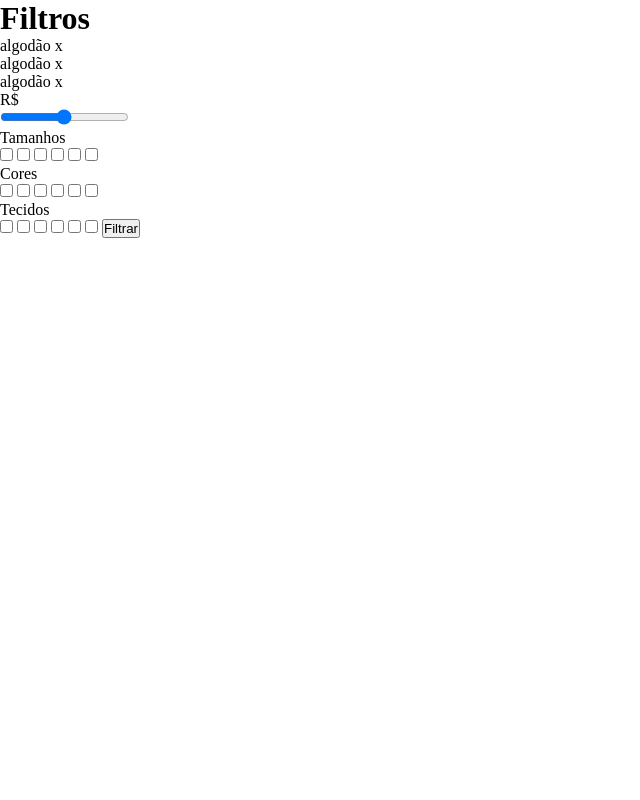
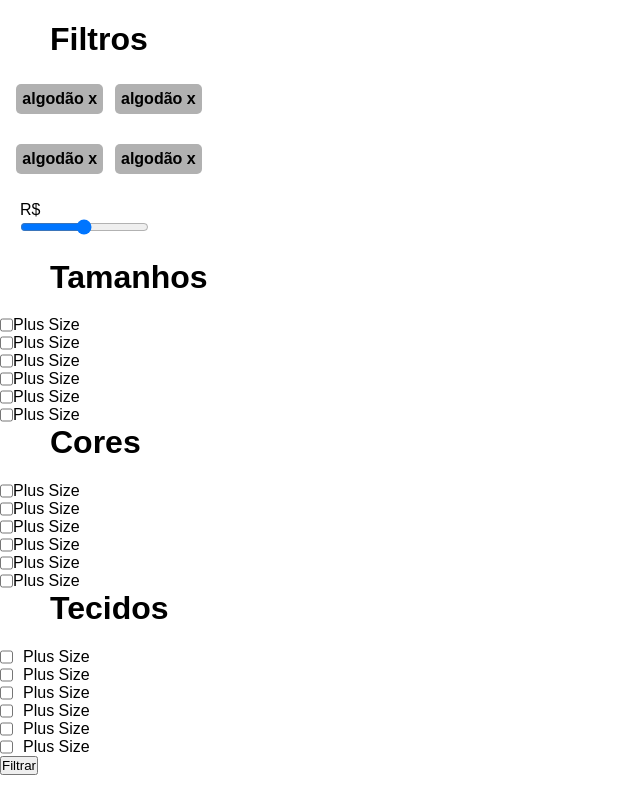
Before and after one commit to DevRafaelLucas/Project_WebsiteStore, a plain HTML site: page assets/index.html in a window 1280 px wide. Shown: the whole page, without its empty margins (0-640 px from the left). Drawn offline with Linux system fonts and the light colour scheme.

Commit message:
Add files via upload

```diff
--- a/assets/index.html
+++ b/assets/index.html
@@ -13,42 +13,128 @@
 <body>
     <div class="filtro">
 
-        <h1>Filtros</h1>
+        <h1 class="tituloFiltros">Filtros</h1>
 
-        <p>algodão x</p>
-        <p>algodão x</p>
-        <p>algodão x</p>
+        <div class="conjuntoFiltroAlgodao">
 
-        <p>R$</p>
-        <input type="range" min="1" max="100" value="50">
+            <div class="conjunto1filtroAlgodao">
+                <p id="filtroAlgodao">algodão x</p>
+                <p id="filtroAlgodao">algodão x</p>
+            </div>
+            <br>
+            <div class="conjunto2filtroAlgodao">
+                <p id="filtroAlgodao">algodão x</p>
+                <p id="filtroAlgodao">algodão x</p>
+            </div>
 
-        <p>Tamanhos</p>
-        <input type="checkbox" name="" id="">
-        <input type="checkbox" name="" id="">
-        <input type="checkbox" name="" id="">
-        <input type="checkbox" name="" id="">
-        <input type="checkbox" name="" id="">
-        <input type="checkbox" name="" id="">
+        </div>
 
-        <p>Cores</p>
-        <input type="checkbox" name="" id="">
-        <input type="checkbox" name="" id="">
-        <input type="checkbox" name="" id="">
-        <input type="checkbox" name="" id="">
-        <input type="checkbox" name="" id="">
-        <input type="checkbox" name="" id="">
+        <div class="barraDeDinheiro">
+            <p>R$</p>
+            <input type="range" min="1" max="100" value="50">
+        </div>
 
-        <p>Tecidos</p>
-        <input type="checkbox" name="" id="">
-        <input type="checkbox" name="" id="">
-        <input type="checkbox" name="" id="">
-        <input type="checkbox" name="" id="">
-        <input type="checkbox" name="" id="">
-        <input type="checkbox" name="" id="">
+        <div class="selecaoTipoCamisa">
 
-        <button>Filtrar</button>
+            <div class="filtroTamanho">
 
-    </div>
+                <h1 class="tituloFiltroTamanho">Tamanhos</h1>
+
+                <div id="selecaoPlusSize">
+                    <input type="checkbox" name="caixaDeSelecao1" id="caixaDeSelecao1">
+                    <p>Plus Size</p>
+                </div>
+
+                <div id="selecaoPlusSize">
+                    <input type="checkbox" name="caixaDeSelecao2" id="caixaDeSelecao2">
+                    <p>Plus Size</p>
+                </div>
+
+                <div id="selecaoPlusSize">
+                    <input type="checkbox" name="caixaDeSelecao3" id="caixaDeSelecao3">
+                    <p>Plus Size</p>
+                </div>
+
+                <div id="selecaoPlusSize">
+                    <input type="checkbox" name="caixaDeSelecao4" id="caixaDeSelecao4">
+                    <p>Plus Size</p>
+                </div>
+
+                <div id="selecaoPlusSize">
+                    <input type="checkbox" name="caixaDeSelecao5" id="caixaDeSelecao5">
+                    <p>Plus Size</p>
+                </div>
+
+                <div id="selecaoPlusSize">
+                    <input type="checkbox" name="caixaDeSelecao6" id="caixaDeSelecao6">
+                    <p>Plus Size</p>
+                </div>
+
+            </div>
+
+            <div class="filtroCores">
+
+                <h1 class="tituloFiltroCores">Cores</h1>
+
+                <div id="selecaoPlusSize">
+                    <input type="checkbox" name="caixaDeSelecao7" id="caixaDeSelecao7">
+                    <p>Plus Size</p>
+                </div>
+                <div id="selecaoPlusSize">
+                    <input type="checkbox" name="caixaDeSelecao8" id="caixaDeSelecao8">
+                    <p>Plus Size</p>
+                </div>
+                <div id="selecaoPlusSize">
+                    <input type="checkbox" name="caixaDeSelecao9" id="caixaDeSelecao9">
+                    <p>Plus Size</p>
+                </div>
+                <div id="selecaoPlusSize">
+                    <input type="checkbox" name="caixaDeSelecao10" id="caixaDeSelecao10">
+                    <p>Plus Size</p>
+                </div>
+                <div id="selecaoPlusSize">
+                    <input type="checkbox" name="caixaDeSelecao11" id="caixaDeSelecao11">
+                    <p>Plus Size</p>
+                </div>
+                <div id="selecaoPlusSize">
+                    <input type="checkbox" name="caixaDeSelecao12" id="caixaDeSelecao12">
+                    <p>Plus Size</p>
+                </div>
+            </div>
+
+            <div class="filtroTecidos">
+
+                <h1 class="tituloFiltroTecidos">Tecidos</h1>
+
+                <div id="selecaoPlusSize">
+                    <input type="checkbox" name="caixaDeSelecao13" id="caixaDeSelecao13">
+                    <p>Plus Size</p>
+                </div>
+                <div id="selecaoPlusSize">
+                    <input type="checkbox" name="caixaDeSelecao14" id="caixaDeSelecao14">
+                    <p>Plus Size</p>
+                </div>
+                <div id="selecaoPlusSize">
+                    <input type="checkbox" name="caixaDeSelecao15" id="caixaDeSelecao15">
+                    <p>Plus Size</p>
+                </div>
+                <div id="selecaoPlusSize">
+                    <input type="checkbox" name="caixaDeSelecao16" id="caixaDeSelecao16">
+                    <p>Plus Size</p>
+                </div>
+                <div id="selecaoPlusSize">
+                    <input type="checkbox" name="caixaDeSelecao17" id="caixaDeSelecao17">
+                    <p>Plus Size</p>
+                </div>
+                <div id="selecaoPlusSize">
+                    <input type="checkbox" name="caixaDeSelecao18" id="caixaDeSelecao18">
+                    <p>Plus Size</p>
+                </div>
+            </div>
+
+            <button>Filtrar</button>
+
+        </div>
 </body>
 
 </html>
--- a/assets/style/style.css
+++ b/assets/style/style.css
@@ -1,4 +1,91 @@
+/* corpo do filtro todo*/
 .filtro {
     float: left;
-    width: 33%;
+    font-family: Arial, Helvetica, sans-serif;
 }
+
+/* Titulo "Filtros" */
+.tituloFiltros {
+    margin-left: 50px;
+    margin-bottom: 10%;
+    margin-top: 10%;
+    font-family: Arial, Helvetica, sans-serif;
+}
+
+/* 1º Conjunto de 2 filtros */
+.conjunto1filtroAlgodao{
+    display: flex;
+    margin-left: 5%;
+}
+
+/* 2º Conjunto de 2 filtros */
+.conjunto2filtroAlgodao{
+    display: flex;
+    margin-left: 5%;
+    margin-bottom: 10%;
+}
+
+/* filtro "algodão x" em si */
+#filtroAlgodao {
+    background-color: rgb(177, 177, 177);
+    color: black;
+    border-radius: 5px;
+    padding: 3%;
+    font-weight: bold;
+    text-align: center;
+    margin: 3%;
+    width: 100%;
+}
+
+/* Barra de seleção de dinheiro */
+.barraDeDinheiro {
+    margin: 20px;
+}
+
+
+/* Filtro Tamanho */
+
+
+/* Titulo "Tamanhos"*/
+.filtroTamanho h1{
+    margin-left: 50px;
+    margin-bottom: 10%;
+}
+
+/* selecao PlusSize do filtro Tamanho*/
+.filtroTamanho #selecaoPlusSize {
+    display:flex;
+    flex-direction: row;
+}
+
+/* filtro "Cores" */
+
+/* Titulo "Cores" */
+.filtroCores h1{
+    margin-left: 50px;
+    margin-bottom: 10%;
+}
+
+/* selecao PlusSize do filtro Cores*/
+.filtroCores #selecaoPlusSize {
+    display:flex;
+    flex-direction: row;
+}
+
+/* filtro "Tecidos" */
+
+/* Titulo Tecidos */
+.filtroTecidos h1{
+    margin-left: 50px;
+    margin-bottom: 10%;
+}
+
+.filtroTecidos p{
+    margin-left: 10px;
+}
+
+/* selecao PlusSize do filtro Tecidos*/
+.filtroTecidos #selecaoPlusSize {
+    display:flex;
+    flex-direction: row;
+}
```
